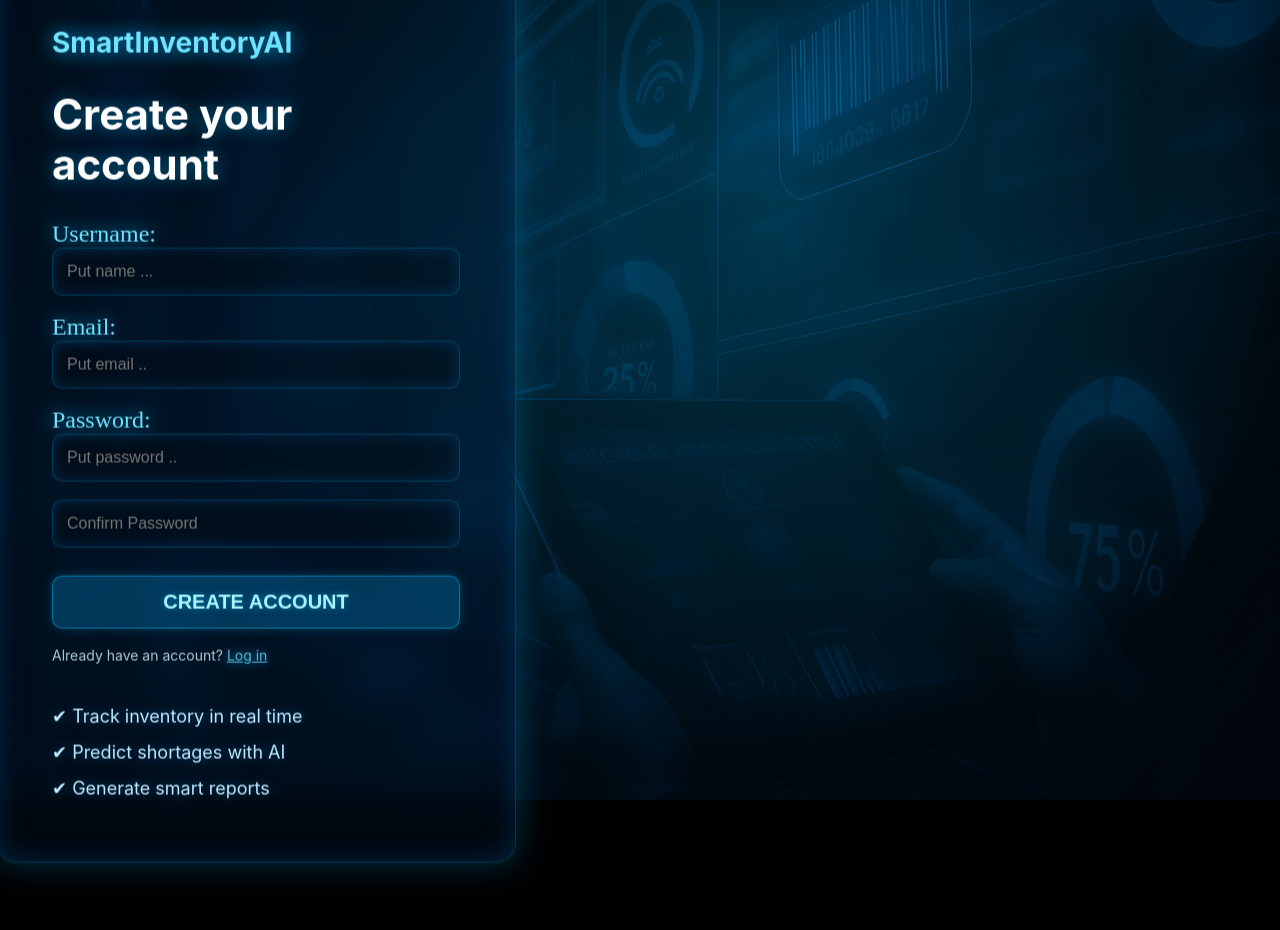
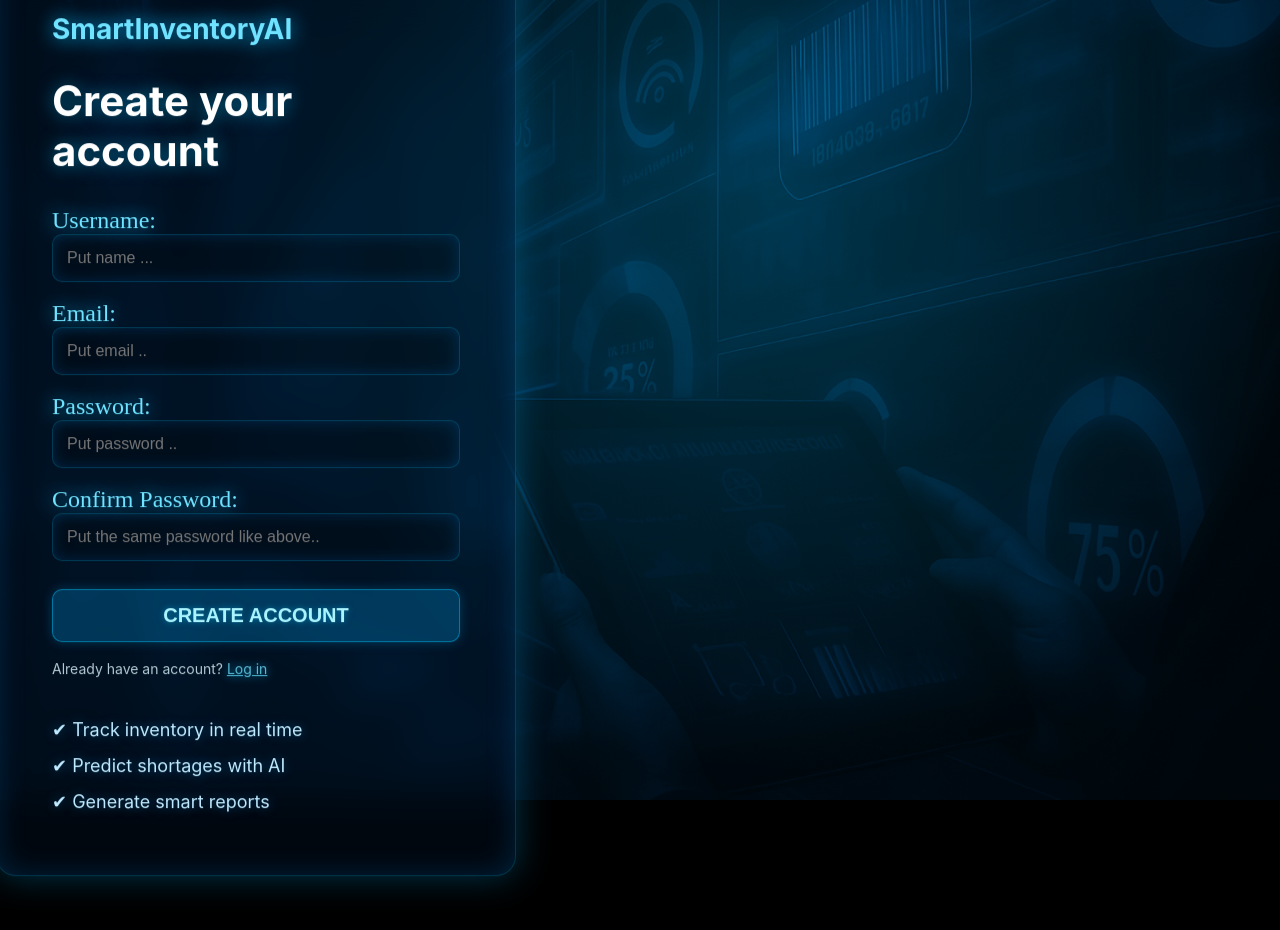
Before and after one commit to MarcinProgramista/smart-inventory-ai-frontend-Public, a React (Vite) app: page /register in a window 1280 px wide. Shown: the top 930 px of the page. Built offline with nearby package versions, Linux system fonts and the light colour scheme.

Commit message:
feat(form): introduce ConfirmPasswordField with modular UI components

```diff
--- /dev/null
+++ b/src/components/form/ConfirmPasswordField.jsx
@@ -0,0 +1,58 @@
+import { FontAwesomeIcon } from "@fortawesome/react-fontawesome";
+import {
+  faCheck,
+  faTimes,
+  faInfoCircle,
+} from "@fortawesome/free-solid-svg-icons";
+import Input from "../common/Input";
+import LabelWrapper from "../ui/LabelWrapper";
+import StyledFontAwesomeIconHidePasswordConfirm from "../ui/confirmPassword/StyledFontAwesomeIconHidePasswordConfirm";
+import StyledFontAwesomeIconInvalidPasswordConfirm from "../ui/confirmPassword/StyledFontAwesomeIconInvalidPasswordConfirm";
+import ParagraphPasswordConfrim from "../ui/confirmPassword/ParagraphPasswordConfrim";
+const ConfirmPasswordField = ({
+  validMatch,
+  matchPwd,
+  setMatchPwd,
+  setMatchFocus,
+  matchFocus,
+}) => {
+  return (
+    <>
+      <LabelWrapper htmlFor="confirm_pwd">
+        Confirm Password:
+        <StyledFontAwesomeIconHidePasswordConfirm
+          icon={faCheck}
+          $validMatch={validMatch}
+          $matchPwd={matchPwd}
+        />
+        <StyledFontAwesomeIconInvalidPasswordConfirm
+          icon={faTimes}
+          $validMatch={validMatch}
+          $matchPwd={matchPwd}
+        />
+      </LabelWrapper>
+      <Input
+        type="password"
+        id="confirm_pwd"
+        onChange={(e) => setMatchPwd(e.target.value)}
+        value={matchPwd}
+        required
+        aria-invalid={validMatch ? "false" : "true"}
+        aria-describedby="confirmnote"
+        onFocus={() => setMatchFocus(true)}
+        onBlur={() => setMatchFocus(false)}
+        placeholder="Put the same password like above.. "
+      />
+      <ParagraphPasswordConfrim
+        id="confirmnote"
+        $matchFocus={matchFocus}
+        $validMatch={validMatch}
+      >
+        <FontAwesomeIcon icon={faInfoCircle} />
+        Must match the first password input field.
+      </ParagraphPasswordConfrim>
+    </>
+  );
+};
+
+export default ConfirmPasswordField;
--- a/src/components/form/PasswordField.jsx
+++ b/src/components/form/PasswordField.jsx
@@ -7,9 +7,9 @@ import {
 
 import Input from "../common/Input";
 import LabelWrapper from "../ui/LabelWrapper";
-import StyledFontAwesomeIconHidePassword from "../ui/Password/StyledFontAwesomeIconHidePassword";
-import StyledFontAwesomeIconInvalidPassword from "../ui/Password/StyledFontAwesomeIconInvalidPassword";
-import ParagraphPassword from "../ui/Password/ParagraphPassword";
+import StyledFontAwesomeIconHidePassword from "../ui/password/StyledFontAwesomeIconHidePassword";
+import StyledFontAwesomeIconInvalidPassword from "../ui/password/StyledFontAwesomeIconInvalidPassword";
+import ParagraphPassword from "../ui/password/ParagraphPassword";
 
 const PasswordField = ({ validPwd, pwd, setPwd, setPwdFocus, pwdFocus }) => {
   return (
--- /dev/null
+++ b/src/components/ui/confirmPassword/ParagraphPasswordConfrim.jsx
@@ -0,0 +1,25 @@
+import styled from "styled-components";
+
+const ParagraphPasswordConfrim = styled.p`
+  position: ${({ $validMatch, $matchFocus }) =>
+    $matchFocus && !$validMatch ? "relative" : "absolute"};
+  left: ${({ $validMatch, $matchFocus }) =>
+    $matchFocus && !$validMatch ? "" : "9999px"};
+  font-size: ${({ $validMatch, $matchFocus }) =>
+    $matchFocus && !$validMatch ? "0.75rem" : ""};
+  border-radius: ${({ $validMatch, $matchFocus }) =>
+    $matchFocus && !$validMatch ? "0.5rem" : ""};
+  background: ${({ $validMatch, $matchFocus }) =>
+    $matchFocus && !$validMatch ? "#000" : ""};
+  color: ${({ $validMatch, $matchFocus }) =>
+    $matchFocus && !$validMatch ? "#fff" : ""};
+  padding: ${({ $validMatch, $matchFocus }) =>
+    $matchFocus && !$validMatch ? "0.25rem" : ""};
+  bottom: ${({ $validMatch, $matchFocus }) =>
+    $matchFocus && !$validMatch ? "-10px" : ""};
+  svg {
+    margin-right: 0.25rem;
+  }
+`;
+
+export default ParagraphPasswordConfrim;
--- /dev/null
+++ b/src/components/ui/confirmPassword/StyledFontAwesomeIconHidePasswordConfirm.jsx
@@ -0,0 +1,13 @@
+import styled from "styled-components";
+import { FontAwesomeIcon } from "@fortawesome/react-fontawesome";
+
+const StyledFontAwesomeIconHidePasswordConfirm = styled(FontAwesomeIcon)`
+  color: ${({ $validMatch, $matchPwd }) =>
+    $validMatch && $matchPwd ? "limegreen" : ""};
+  margin-left: ${({ $validMatch, $matchPwd }) =>
+    $validMatch && $matchPwd ? "0.25rem" : ""};
+  display: ${({ $validMatch, $matchPwd }) =>
+    $validMatch && $matchPwd ? "" : "none"};
+`;
+
+export default StyledFontAwesomeIconHidePasswordConfirm;
--- /dev/null
+++ b/src/components/ui/confirmPassword/StyledFontAwesomeIconInvalidPasswordConfirm.jsx
@@ -0,0 +1,13 @@
+import styled from "styled-components";
+import { FontAwesomeIcon } from "@fortawesome/react-fontawesome";
+
+const StyledFontAwesomeIconInvalidPasswordConfirm = styled(FontAwesomeIcon)`
+  display: ${({ $validMatch, $matchPwd }) =>
+    $validMatch || !$matchPwd ? "none" : ""};
+  color: ${({ $validMatch, $matchPwd }) =>
+    $validMatch || !$matchPwd ? "" : "red"};
+  margin-left: ${({ $validMatch, $matchPwd }) =>
+    $validMatch || !$matchPwd ? "0.25rem" : ""};
+`;
+
+export default StyledFontAwesomeIconInvalidPasswordConfirm;
--- a/src/pages/Register.jsx
+++ b/src/pages/Register.jsx
@@ -10,6 +10,7 @@ import UsernameField from "../components/form/UsernameField";
 import Input from "../components/common/Input";
 import EmailField from "../components/form/EmailField";
 import PasswordField from "../components/form/PasswordField";
+import ConfirmPasswordField from "../components/form/ConfirmPasswordField";
 const USER_REGEX = /^[A-z][A-z0-9-_]{3,23}$/;
 const PWD_REGEX = /^(?=.*[a-z])(?=.*[A-Z])(?=.*[0-9])(?=.*[!@#$%]).{8,24}$/;
 const EMAIL_REGEX = /^[a-zA-Z0-9._%+-]+@[a-zA-Z0-9.-]+\.[a-zA-Z]{2,}$/;
@@ -90,7 +91,13 @@ export default function Register() {
           pwdFocus={pwdFocus}
           setPwdFocus={setPwdFocus}
         />
-        <Input placeholder="Confirm Password" type="password" />
+        <ConfirmPasswordField
+          validMatch={validMatch}
+          matchPwd={matchPwd}
+          setMatchPwd={setMatchPwd}
+          setMatchFocus={setMatchFocus}
+          matchFocus={matchFocus}
+        />
 
         <CreateButton>CREATE ACCOUNT</CreateButton>
 
```
Also changed, not shown: src/components/ui/password/ParagraphPassword.jsx (renamed from src/components/ui/Password/ParagraphPassword.jsx), src/components/ui/password/StyledFontAwesomeIconHidePassword.jsx (renamed from src/components/ui/Password/StyledFontAwesomeIconHidePassword.jsx), src/components/ui/password/StyledFontAwesomeIconInvalidPassword.jsx (renamed from src/components/ui/Password/StyledFontAwesomeIconInvalidPassword.jsx).
